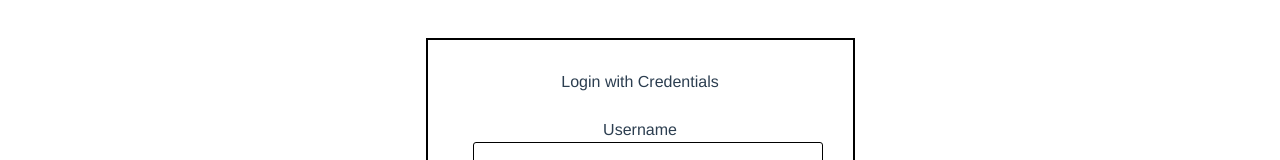
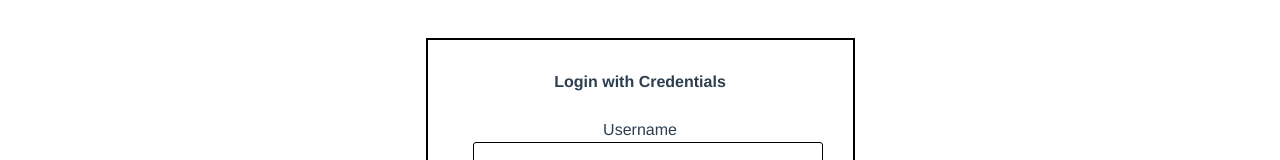
Before and after one commit to Darrickg/SFU-Chat-App, a Vue app: page /login in a window 1280 px wide. Shown: the part 173-333 px from the top of the page. Built offline with nearby package versions, Linux system fonts and the light colour scheme.

Commit message:
minor fixes to login page

```diff
--- a/src/components/LoginPage/Components/LoginBox.vue
+++ b/src/components/LoginPage/Components/LoginBox.vue
@@ -28,6 +28,10 @@ export default {
 </template>
 
 <style scoped>
+h1 {
+    font-weight: bold;
+}
+
 .custom-input {
     appearance: none;
     background-color: transparent;
```
